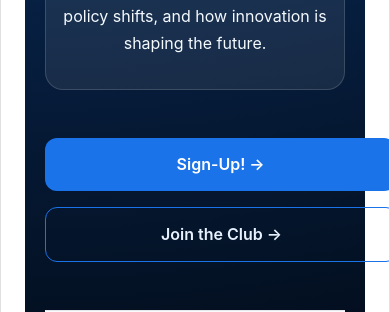
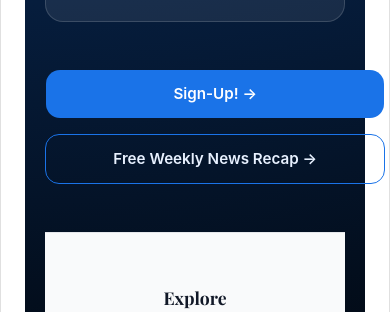
Before and after one commit to alexisbernt/Portfolio, a React (Create React App) app in the folder lexi-portfolio/: page /#/ in a window 390 px wide. Shown: the part 1506-1818 px from the top of the page. Built offline with nearby package versions, Linux system fonts and the light colour scheme.

Commit message:
Fixing Button Sizing

```diff
--- a/lexi-portfolio/src/css/NewsPage1.css
+++ b/lexi-portfolio/src/css/NewsPage1.css
@@ -90,8 +90,9 @@
   color: white;
 }
 
-.btn-primary:hover {
-  background: var(--blue-dark);
+.btn-primary:hover,
+.btn-secondary:hover {
+  transform: translateY(-2px);
 }
 
 .btn-secondary {
@@ -199,6 +200,7 @@
   gap: 1rem;
   margin-top: 3rem;
   flex-wrap: wrap;
+  justify-content: center;       /* 🔑 centers on all screens */
 }
 
 .btn-primary,
@@ -214,10 +216,16 @@
 /* ---------------- RESPONSIVE BREAKPOINTS ---------------- */
 
 /* Tablets */
-@media (max-width: 900px) {
-  .hero-section {
+@media (max-width: 600px) {
+  .action-buttons {
     flex-direction: column;
-    text-align: center;
+    align-items: center;
+  }
+
+  .btn-primary,
+  .btn-secondary {
+    width: 100%;
+    max-width: 360px;            /* keeps them from feeling huge */
   }
 
   .video-card {
@@ -249,6 +257,19 @@
 
   .btn-primary,
   .btn-secondary {
-    width: 100%;
+    padding: clamp(0.7rem, 2vw, 0.9rem)
+            clamp(1.2rem, 4vw, 1.8rem);
+
+    font-size: clamp(0.95rem, 2.5vw, 1.05rem);
+    border-radius: 14px;
+    text-decoration: none;
+    font-weight: 600;
+    transition: all 0.25s ease;
+    text-align: center;
+    white-space: nowrap;
+
+    min-width: 220px;              /* 🔑 visual balance */
+    max-width: 320px;
   }
+
 }
--- a/lexi-portfolio/src/pages/News.js
+++ b/lexi-portfolio/src/pages/News.js
@@ -71,7 +71,7 @@ function NewsPage1() {
       {/* --- Actions --- */}
       <section className="action-buttons slide-up">
         <Link to="/news-signup" className="btn-primary">Sign-Up! →</Link>
-        <Link to="/sign-up" className="btn-secondary">Join the Club →</Link>
+        <Link to="/sign-up" className="btn-secondary">Free Weekly News Recap →</Link>
       </section>
 
       <Footer />
```
